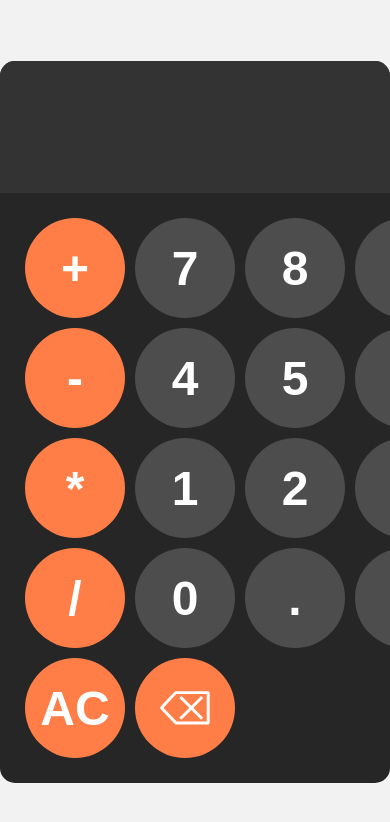
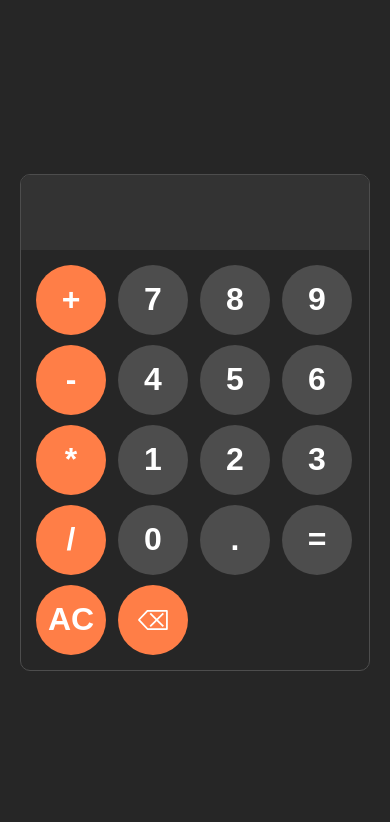
Before and after one commit to gangdramma/Calculator-WithJS, a plain HTML site: page index.html in a window 390 px wide. Drawn offline with Linux system fonts and the light colour scheme.

Commit message:
added responsive

```diff
--- a/style.css
+++ b/style.css
@@ -3,9 +3,9 @@
   margin: 0;
   font-family: Arial, Helvetica, sans-serif;
   -webkit-user-select: none;
-     -moz-user-select: none;
-      -ms-user-select: none;
-          user-select: none;
+  -moz-user-select: none;
+  -ms-user-select: none;
+  user-select: none;
 }
 
 body {
@@ -24,6 +24,7 @@ body {
   border-radius: 15px;
   max-width: 500px;
   overflow: hidden;
+  border: 1px solid #4d4d4d;
 }
 #calculator #display {
   width: 100%;
@@ -75,3 +76,47 @@ body {
 #calculator #keys button:active {
   background-color: hsl(0deg, 0%, 50%);
 }
+
+@media screen and (max-width: 510px) {
+  #calculator {
+    font-family: Arial, Helvetica, sans-serif;
+    background-color: hsl(0deg, 0%, 15%);
+    border-radius: 10px;
+    max-width: 350px;
+    overflow: hidden;
+  }
+  #calculator #keys {
+    display: grid;
+    grid-template-columns: repeat(4, 1fr);
+    gap: 10px;
+    padding: 15px;
+  }
+  #calculator #display {
+    width: 100%;
+    padding: 10px;
+    font-size: 3rem;
+    text-align: left;
+    border: none;
+    outline: none;
+    background-color: hsl(0deg, 0%, 20%);
+    color: white;
+  }
+  #calculator #keys button {
+    width: 70px;
+    height: 70px;
+    border-radius: 40px;
+    border: none;
+    background-color: hsl(0deg, 0%, 30%);
+    color: white;
+    font-size: 2rem;
+    font-weight: bold;
+    cursor: pointer;
+  }
+  #calculator #keys .action .delete {
+    width: 30px;
+    height: 30px;
+  }
+  body {
+    background-color: #262626;
+  }
+}
```
